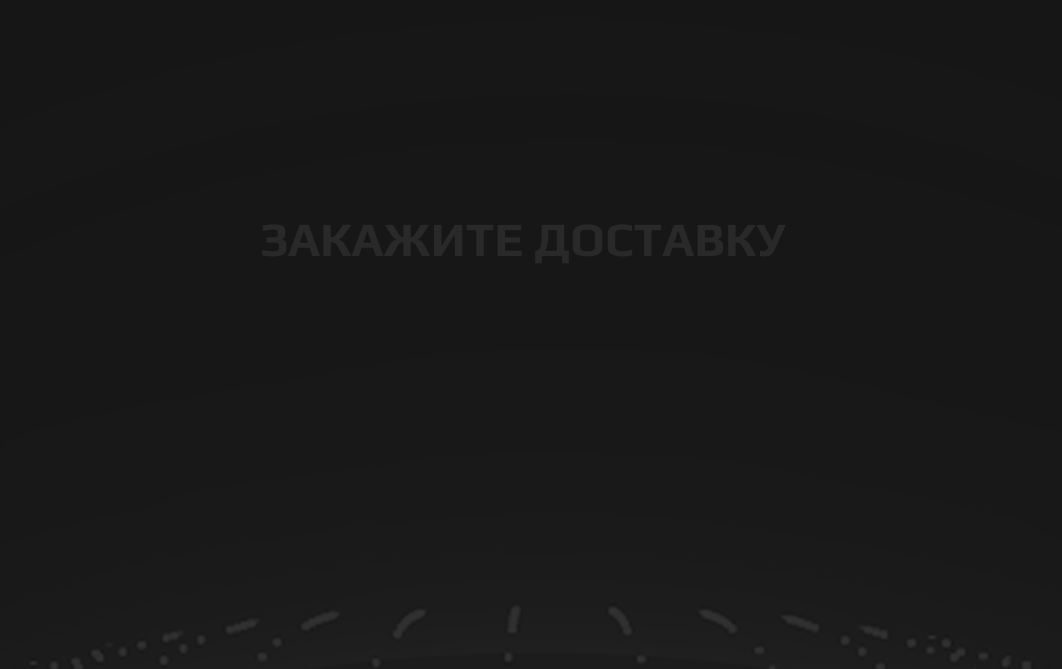
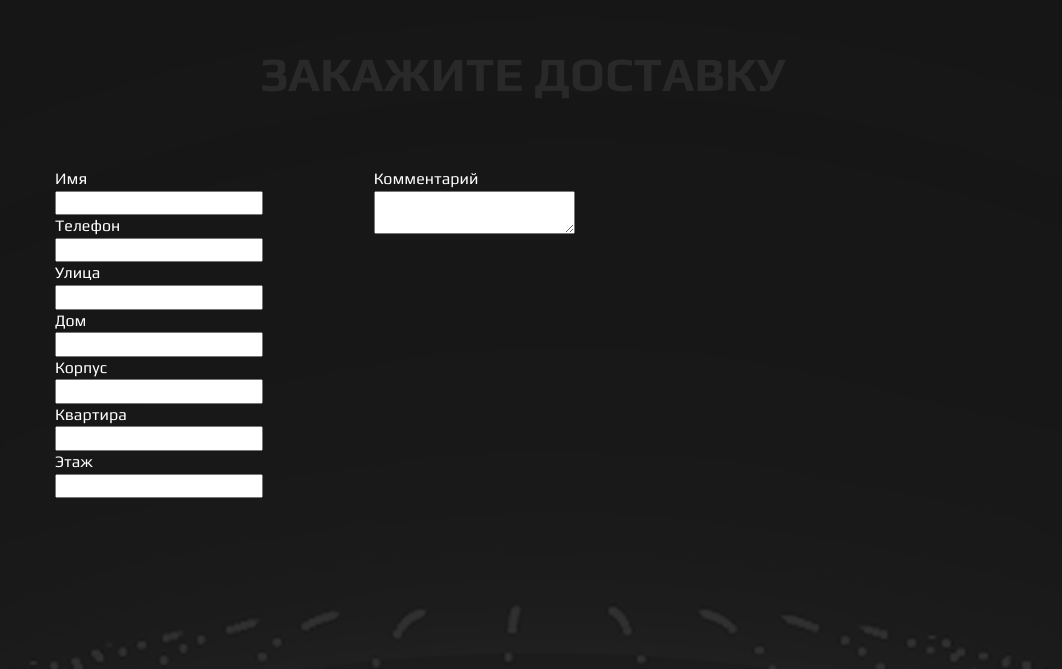
Before and after one commit to oookish/beats-shop, a plain HTML site: page index.html in a window 1280 px wide. Shown: the part 2531-3200 px from the top of the page, without its empty margins (117-1179 px from the left). Drawn offline with nearby package versions, Linux system fonts and the light colour scheme.

Commit message:
Начало разметки страницы заказов

```diff
--- /dev/null
+++ b/css/components/_form.scss
@@ -0,0 +1,12 @@
+.form {
+  display: flex;
+}
+
+.form__col {
+  flex: 1;
+  margin-right: 20px;
+
+  &:last-child {
+    margin-right: 0px;
+  }
+}
--- a/css/main.scss
+++ b/css/main.scss
@@ -24,3 +24,4 @@ $black: #292929;
 @import './components/_interactive-avatar.scss';
 @import './components/_reviews-section.scss';
 @import './components/_order-section.scss';
+@import './components/_form.scss';
--- a/index.html
+++ b/index.html
@@ -180,6 +180,53 @@
       <section class="section order-section">
         <div class="container">
           <h2 class="section__title">Закажите доставку</h2>
+          <form class="form">
+            <div class="form__col">
+              <div class="form__row">
+                <label class="form__block">
+                  <div class="form__title">Имя</div>
+                  <input type="text" class="form__input">
+                </label>
+                <label class="form__block">
+                  <div class="form__title">Телефон</div>
+                  <input type="text" class="form__input">
+                </label>
+              </div>
+              <div class="form__row">
+                <label class="form__block">
+                  <div class="form__title">Улица</div>
+                  <input type="text" class="form__input">
+                </label>
+              </div>
+              <div class="form__row">
+                <label class="form__block">
+                  <div class="form__title">Дом</div>
+                  <input type="text" class="form__input">
+                </label>
+                <label class="form__block">
+                  <div class="form__title">Корпус</div>
+                  <input type="text" class="form__input">
+                </label>
+                <label class="form__block">
+                  <div class="form__title">Квартира</div>
+                  <input type="text" class="form__input">
+                </label>
+                <label class="form__block">
+                  <div class="form__title">Этаж</div>
+                  <input type="text" class="form__input">
+                </label>
+              </div>
+            </div>
+            <div class="form__col">
+              <div class="form__row">
+                <label class="form__block">
+                  <div class="form__title">Комментарий</div>
+                  <textarea class="form__input form__input--textarea"></textarea>
+                </label>
+              </div>
+            </div>
+            <div class="form__col"></div>
+          </form>
         </div>
       </section>
     </div>
```
Also changed, not shown: css/main-dist.css, css/main.css.
